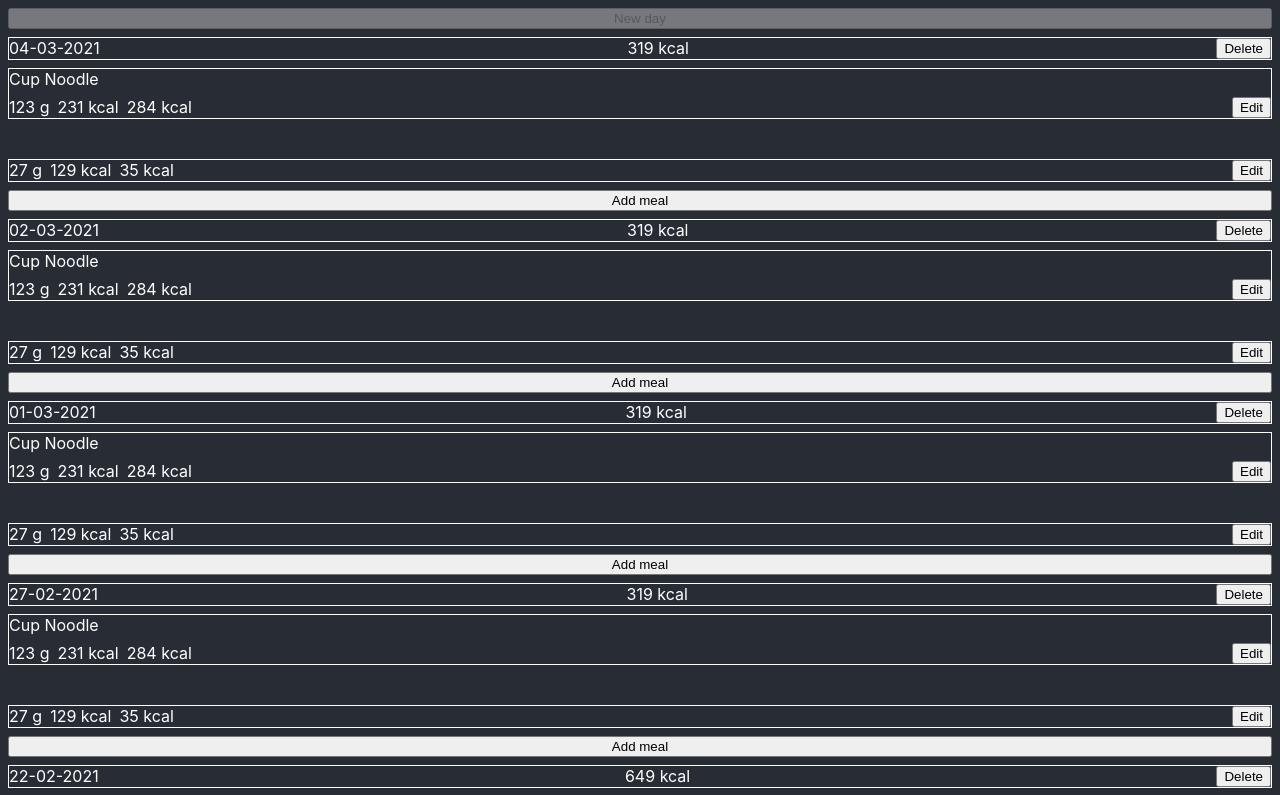
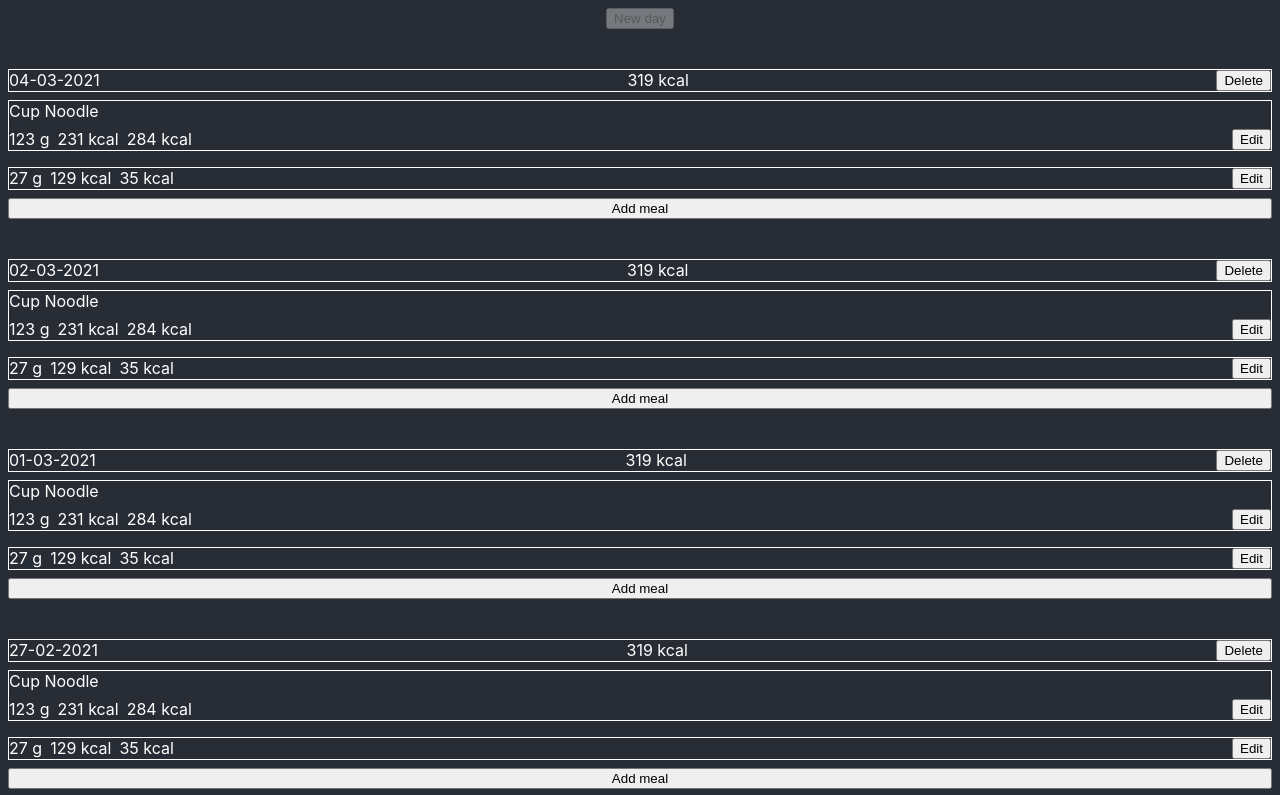
Before and after one commit to robertkirsz/calories, a React (Create React App) app: page / in a window 1280 px wide. Shown: the top 795 px of the page. Built offline with nearby package versions, Linux system fonts and the light colour scheme.

Commit message:
Improve layout

```diff
--- a/src/components/App.tsx
+++ b/src/components/App.tsx
@@ -1,10 +1,10 @@
 import { useState } from 'react'
+import styled from 'styled-components'
 import dayjs from 'dayjs'
 
 import type { DayInterface } from 'types'
 import { descendingBy } from 'utils'
 
-import Modal from 'components/Modal'
 import Day from 'components/Day'
 
 type Props = {
@@ -15,7 +15,6 @@ type Props = {
 export default function App({ initialState }: Props) {
   const [days, setDays] = useState([...initialState])
   const sortedDays = days.sort(descendingBy('date'))
-  const [showAddNewDayModal, setShowAddNewDayModal] = useState(false)
 
   function saveData() {
     localStorage.setItem('days', JSON.stringify(days))
@@ -25,6 +24,8 @@ export default function App({ initialState }: Props) {
     localStorage.removeItem('days')
   }
 
+  function addNewDay() {}
+
   function deleteDay(dayId: DayInterface['id']) {
     setDays(days => days.filter(day => day.id !== dayId))
   }
@@ -33,24 +34,30 @@ export default function App({ initialState }: Props) {
     <>
       <button
         disabled={dayjs().isSame(sortedDays[0].date, 'day')}
-        onClick={() => setShowAddNewDayModal(true)}
+        onClick={addNewDay}
       >
         New day
       </button>
 
-      {sortedDays.map(day => (
-        <Day key={day.id} day={day} onDeleteDay={deleteDay} />
-      ))}
+      <DaysList>
+        {sortedDays.map(day => (
+          <Day key={day.id} day={day} onDeleteDay={deleteDay} />
+        ))}
+      </DaysList>
 
       <button onClick={saveData}>Save</button>
       <button onClick={clearData}>Clear</button>
-
-      <Modal
-        show={showAddNewDayModal}
-        onClose={() => setShowAddNewDayModal(false)}
-      >
-        Add day!
-      </Modal>
     </>
   )
 }
+
+const DaysList = styled.div`
+  display: flex;
+  flex-direction: column;
+  align-self: stretch;
+  margin: 40px 0;
+
+  > *:not(:first-child) {
+    margin-top: 40px;
+  }
+`
--- a/src/components/Day.tsx
+++ b/src/components/Day.tsx
@@ -1,5 +1,5 @@
 import { useState } from 'react'
-import styled from 'styled-components/macro'
+import styled from 'styled-components'
 import dayjs from 'dayjs'
 
 import type { DayInterface } from 'types'
@@ -13,10 +13,13 @@ type Props = {
 }
 
 export default function Day({ day, onDeleteDay }: Props) {
-  const [showDeleteConfirmation, setShowDeleteConfirmation] = useState(false)
+  const [
+    isDeleteConfirmationModalVisible,
+    setIsDeleteConfirmationModalVisible
+  ] = useState(false)
 
   function toggleDeleteConfirmationModal() {
-    setShowDeleteConfirmation(state => !state)
+    setIsDeleteConfirmationModalVisible(state => !state)
   }
 
   function confirmDeleteDay() {
@@ -50,7 +53,7 @@ export default function Day({ day, onDeleteDay }: Props) {
       </div>
 
       <Modal
-        show={showDeleteConfirmation}
+        show={isDeleteConfirmationModalVisible}
         onClose={toggleDeleteConfirmationModal}
       >
         <DeleteDayModal>
@@ -68,7 +71,7 @@ const MealsList = styled.div`
   flex-direction: column;
 
   > *:not(:first-child) {
-    margin-top: 40px;
+    margin-top: 16px;
   }
 `
 
--- a/src/components/Meal.tsx
+++ b/src/components/Meal.tsx
@@ -1,4 +1,6 @@
 import { useState } from 'react'
+import styled from 'styled-components'
+
 import type { MealInterface } from 'types'
 
 import Modal from 'components/Modal'
@@ -8,8 +10,12 @@ type Props = {
 }
 
 export default function Meal({ meal }: Props) {
-  const [isEditing, setIsEditing] = useState(false)
+  const [isEditMealModalVisible, setIsEditMealModalVisible] = useState(false)
   const consumedKcal = Math.round((meal.kcalPer100g * meal.consumedGrams) / 100)
+
+  function toogleEditMealModal() {
+    setIsEditMealModalVisible(state => !state)
+  }
 
   return (
     <>
@@ -19,13 +25,23 @@ export default function Meal({ meal }: Props) {
           <span>{meal.consumedGrams} g</span>
           <span>{meal.kcalPer100g} kcal</span>
           <span>{consumedKcal} kcal</span>
-          <button onClick={() => setIsEditing(true)}>Edit</button>
+          <button onClick={toogleEditMealModal}>Edit</button>
         </div>
       </div>
 
-      <Modal show={isEditing} onClose={() => setIsEditing(false)}>
-        Hello!
+      <Modal show={isEditMealModalVisible} onClose={toogleEditMealModal}>
+        <EditMealModal>Edit meal</EditMealModal>
       </Modal>
     </>
   )
 }
+
+const EditMealModal = styled.div`
+  display: flex;
+  flex-direction: column;
+  align-items: center;
+
+  > *:not(:first-child) {
+    margin-top: 16px;
+  }
+`
--- a/src/index.css
+++ b/src/index.css
@@ -14,10 +14,7 @@ body {
 #app-root {
   display: flex;
   flex-direction: column;
-}
-
-#app-root > *:not(:first-child) {
-  margin-top: 8px;
+  align-items: center;
 }
 
 .list-top {
```
